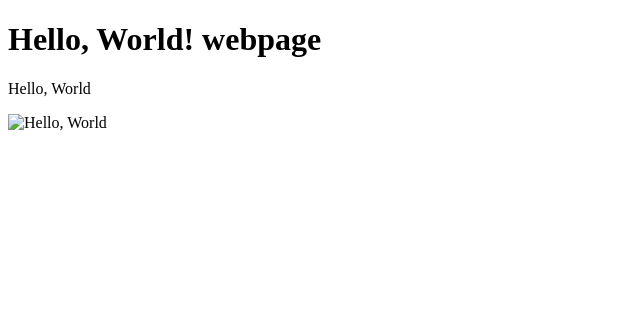
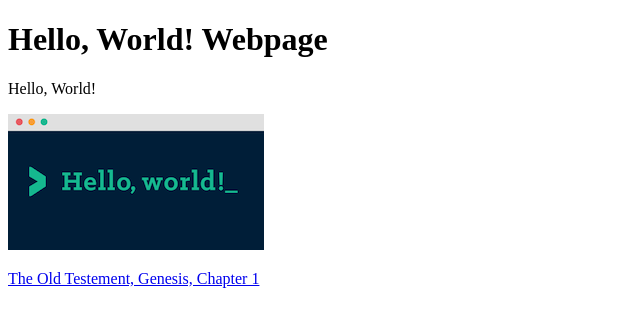
Before and after one commit to maliksalem1/ICS2O-Unit-1-02-HTML-hello_world, a plain HTML site: page index.html in a window 1280 px wide. Shown: the whole page, without its empty margins (0-640 px from the left). Drawn offline with Linux system fonts and the light colour scheme.

Commit message:
fixed it

```diff
--- a/index.html
+++ b/index.html
@@ -1,12 +1,15 @@
 <!DOCTYPE html>
 <html>
   <head>
-   <meta charset="utf-8">
-   <title>My Second Web page!</title>
+    <meta charset="utf-8">
+    <title>My Second Web page!</title>
   </head>
   <body>
-    <h1>Hello, World! webpage</h1>
-    <p>Hello, World</p>
-    <img src="./images/hello_world(1).png" alt="Hello, World">
+    <h1>Hello, World! Webpage</h1>
+    <p>Hello, World!</p>
+    <img src="./images/hello_world.png" alt="Hello, World!">
+  <p>
+      <a href="./genesis.html">The Old Testement, Genesis, Chapter 1</a>
+    </p>
   </body>
 </html>
```
Also changed, not shown: genesis.html (added, +18 -0 lines), images/genesis-1-1-2.jpeg (added), images/hello_world.png (renamed from images /hello_world (1).png).
